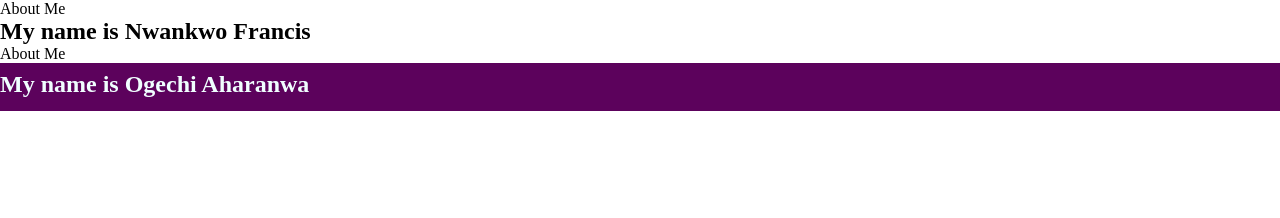
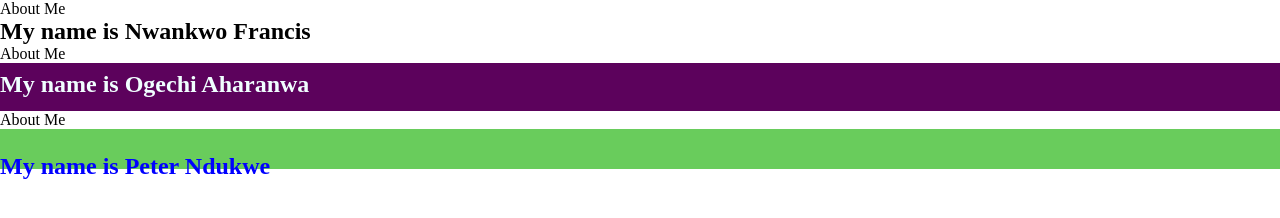
Before and after one commit to frankson12000/group-assignment-version-control, a plain HTML site: page index.html in a window 1280 px wide. Drawn offline with Linux system fonts and the light colour scheme.

Commit message:
Added section heading with my name

```diff
--- a/index.css
+++ b/index.css
@@ -13,5 +13,11 @@ box-sizing: border-box;
     color: azure;
     height: 3rem;
     padding-top: 0.5rem;
+}
 
+.about3 h2 {
+    background-color: rgb(105, 204, 92);
+    color: blue;
+    height: 2.5rem;
+    padding-top: 1.5rem;
 }
--- a/index.html
+++ b/index.html
@@ -13,5 +13,9 @@
     <section class="about2">About Me
         <h2>My name is Ogechi Aharanwa</h2>
     </section>
+
+    <section class="about3">About Me
+        <h2>My name is Peter Ndukwe</h2>
+    </section>
 </body>
 </html>
```
